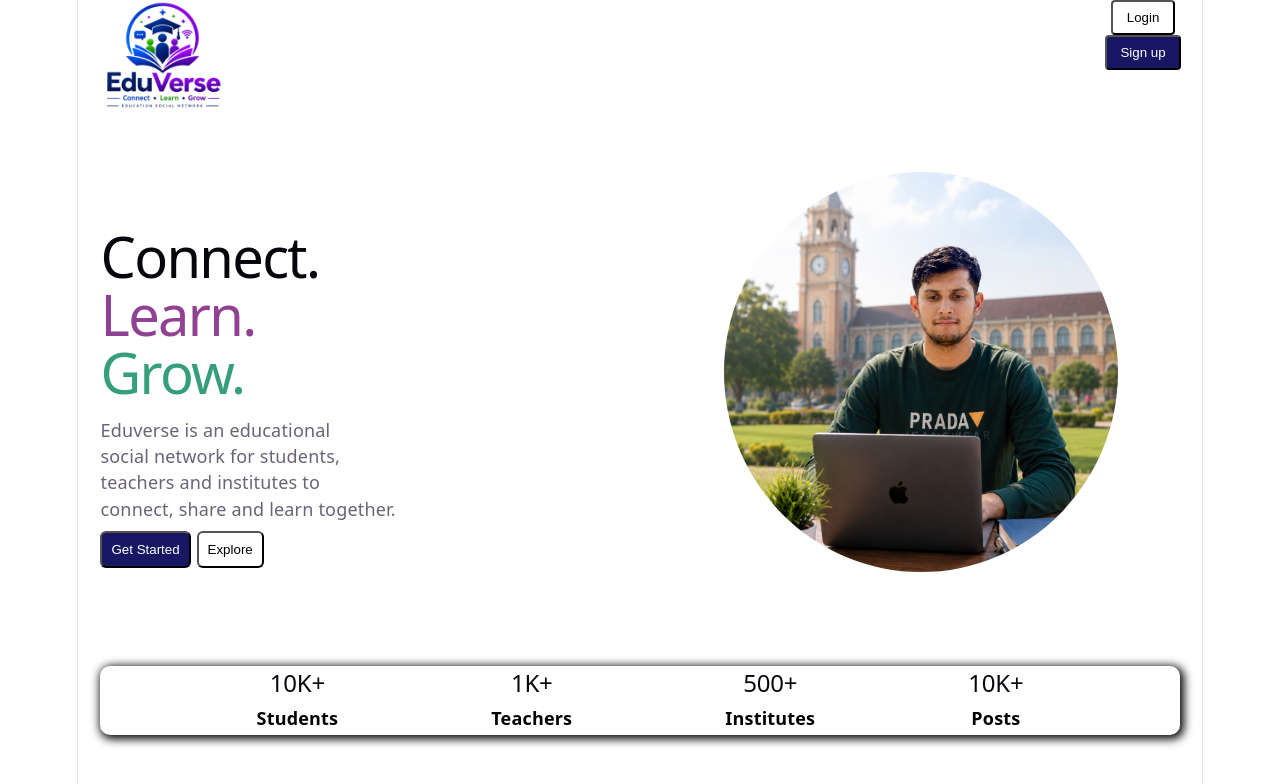
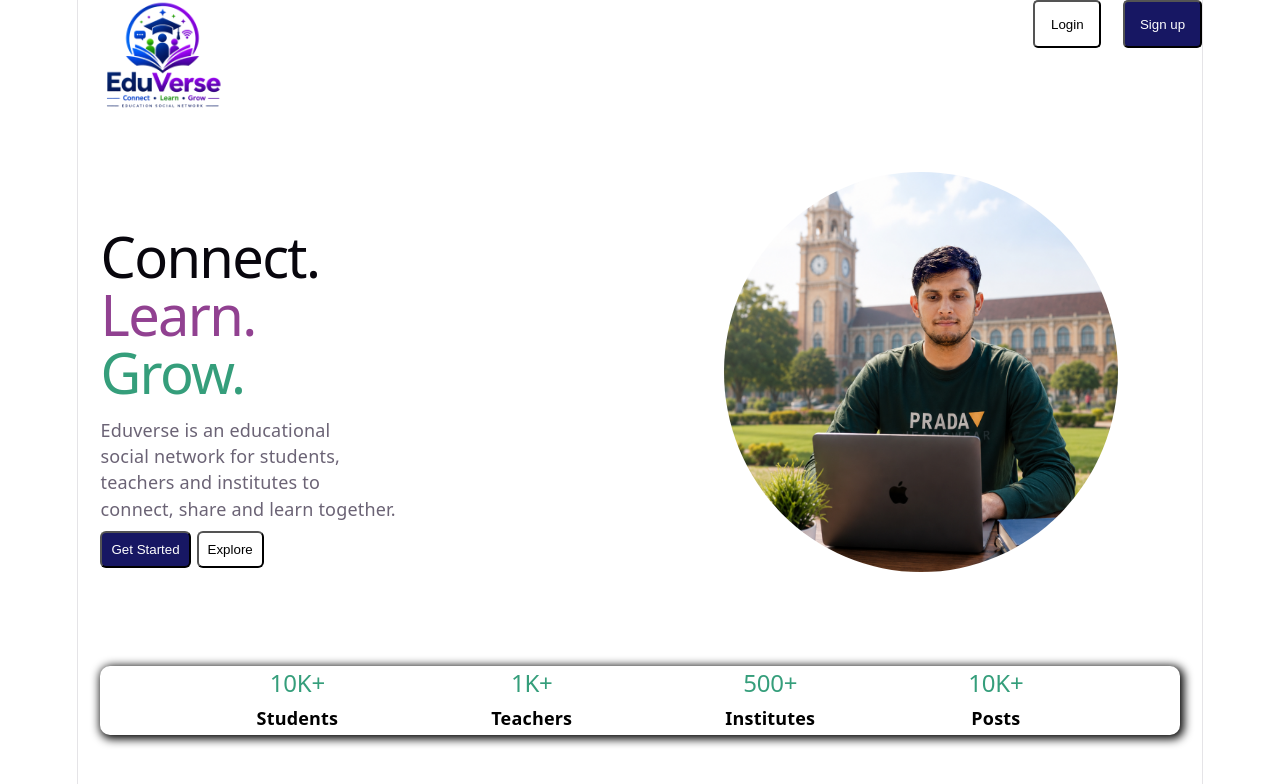
Before and after one commit to Hassan-Asif-Memon/Eduverse, a React (Vite) app in the folder react/: page / in a window 1280 px wide. Shown: the top 784 px of the page. Built offline with nearby package versions, Linux system fonts and the light colour scheme.

Commit message:
welcome page is about to done

```diff
--- a/react/src/App.css
+++ b/react/src/App.css
@@ -5,12 +5,19 @@
 #logo{
   width: 15%;
 }
+.buttons{
+  display: flex;
+  justify-content: space-between;
+  height: 6vh;
+  width: 15%;
+  gap: 13%;
+}
 #login{
   width: 55%;
   padding: 8px;
   background-color: white;
   color: black;
-  border-radius: 4px;
+  border-radius: 5px;
 }
 #login:hover{
   background-color: rgb(23, 23, 99);
@@ -22,7 +29,7 @@
   padding: 8px;
   background-color: rgb(23, 23, 99);
   color: white;
-  border-radius: 4px;
+  border-radius: 5px;
 
 }
 #signup:hover{
@@ -91,6 +98,10 @@ background-color: rgb(23, 23, 99);
   position: relative;
   z-index: 2;
 }
+.foot h2{
+  color: #359e7b;
+  /* color: #914191; */
+}
 #footer{
   display: flex;
   justify-content: space-evenly;
```
Also changed, not shown: 1 other file (tests, documents, lock files or other folders).
